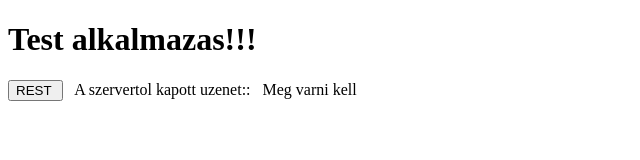
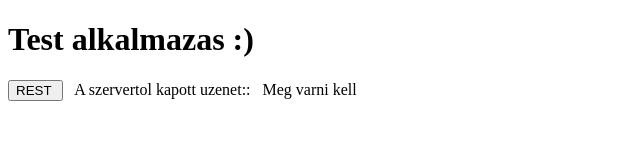
Before and after one commit to zsenci/contdep, a website: page client.html in a window 1280 px wide. Shown: the full height of the page, 0-640 px from the left. Drawn offline with nearby package versions, Linux system fonts and the light colour scheme.

Commit message:
Some changes2

```diff
--- a/client.html
+++ b/client.html
@@ -8,7 +8,7 @@
 </head>
 <body>
 
-<h1 > Test alkalmazas!!! </h1>
+<h1 > Test alkalmazas :) </h1>
 
 <div id="mainpart">
 
```
Also changed, not shown: index.js (+1 -10 lines).
